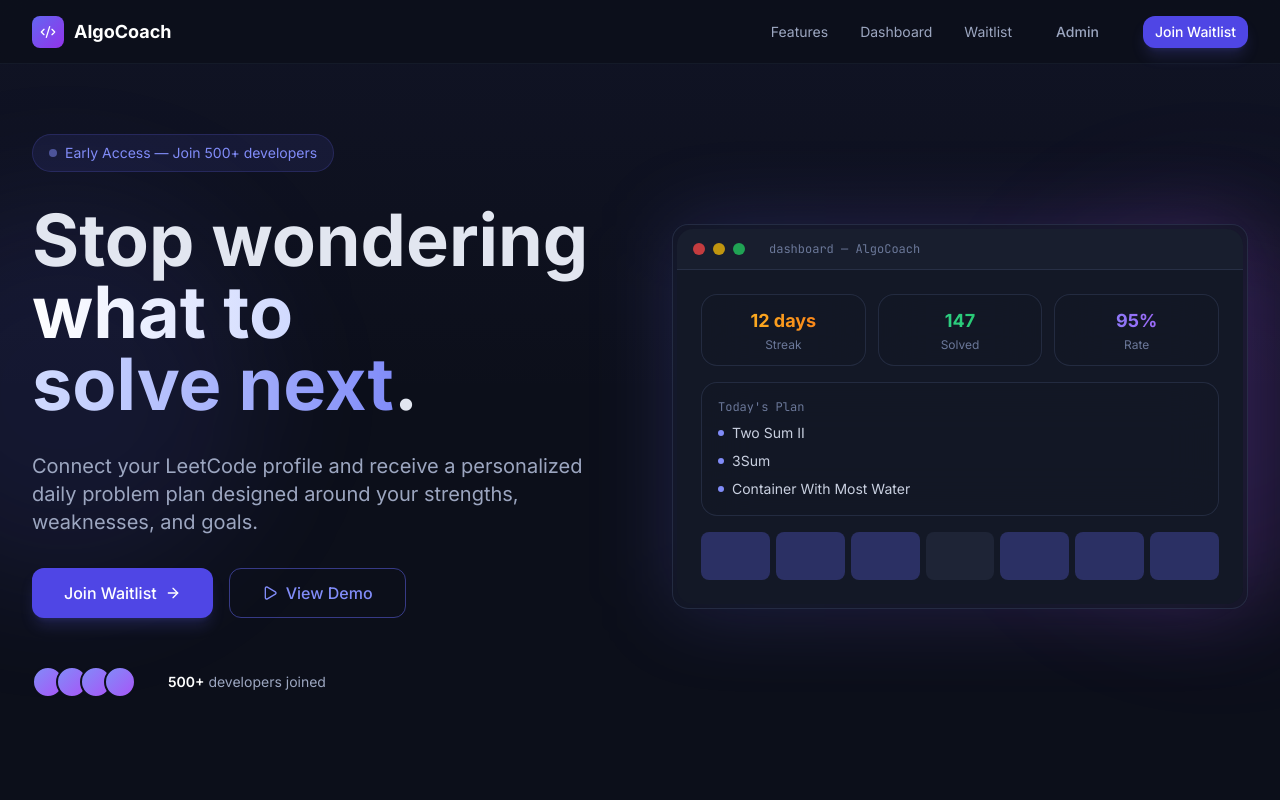
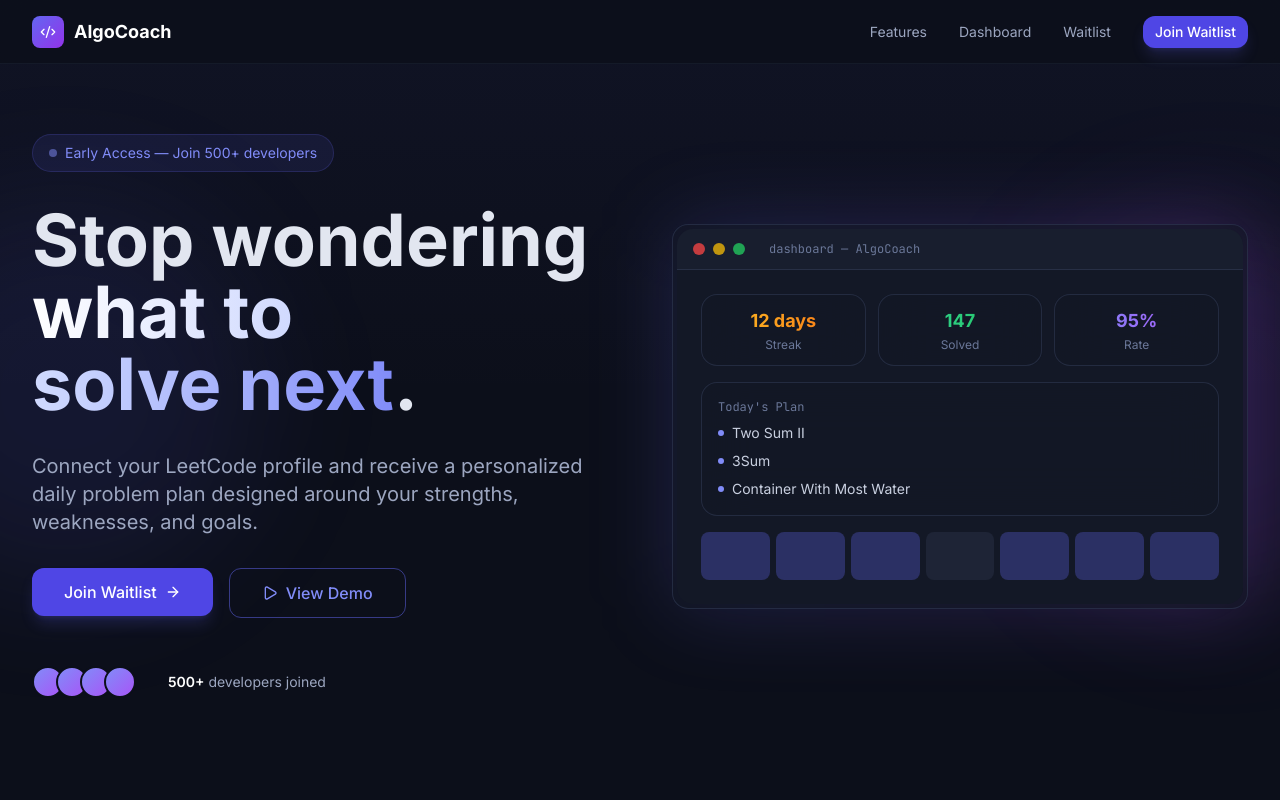
Before and after one commit to NitheshChakaravarthySeelan/algo-coach, a React (Vite) app: page / in a window 1280 px wide. Shown: the top 800 px of the page. Built offline with nearby package versions, Linux system fonts and the light colour scheme; the HTML template or start-up script is replaced by a standard one.

Commit message:
fix: nav links, remove admin, add features id, hero waitlist anchor

```diff
--- a/src/components/landing/FeaturesGrid.tsx
+++ b/src/components/landing/FeaturesGrid.tsx
@@ -57,7 +57,7 @@
 
 export function FeaturesGrid() {
   return (
-    <section className="py-24 relative">
+    <section className="py-24 relative" id="features">
       <div className="max-w-7xl mx-auto px-4 sm:px-6 lg:px-8">
         <motion.div
           initial={{ opacity: 0, y: 20 }}
--- a/src/components/landing/Footer.tsx
+++ b/src/components/landing/Footer.tsx
@@ -22,9 +22,7 @@
             <a href="#waitlist" className="text-sm text-surface-400 hover:text-white transition-colors">
               Waitlist
             </a>
-            <a href="/admin" className="text-sm text-surface-400 hover:text-white transition-colors">
-              Admin
-            </a>
+
           </div>
 
           <div className="flex items-center gap-4">
--- a/src/components/landing/Hero.tsx
+++ b/src/components/landing/Hero.tsx
@@ -38,10 +38,12 @@
             </p>
 
             <div className="flex flex-wrap gap-4">
-              <Button size="lg" className="gap-2">
-                Join Waitlist
-                <ArrowRight className="w-4 h-4" />
-              </Button>
+              <a href="#waitlist">
+                <Button size="lg" className="gap-2">
+                  Join Waitlist
+                  <ArrowRight className="w-4 h-4" />
+                </Button>
+              </a>
               <Button variant="outline" size="lg" className="gap-2">
                 <Play className="w-4 h-4" />
                 View Demo
--- a/src/components/landing/Navbar.tsx
+++ b/src/components/landing/Navbar.tsx
@@ -34,11 +34,6 @@
                 {item.label}
               </a>
             ))}
-            <a href="/admin">
-              <Button variant="ghost" size="sm">
-                Admin
-              </Button>
-            </a>
             <a href="#waitlist">
               <Button size="sm">Join Waitlist</Button>
             </a>
@@ -69,13 +64,8 @@
               {item.label}
             </a>
           ))}
-          <div className="pt-2 flex gap-3">
-            <a href="/admin" className="flex-1">
-              <Button variant="secondary" size="sm" className="w-full">
-                Admin
-              </Button>
-            </a>
-            <a href="#waitlist" className="flex-1" onClick={() => setIsOpen(false)}>
+          <div className="pt-2">
+            <a href="#waitlist" className="block w-full" onClick={() => setIsOpen(false)}>
               <Button size="sm" className="w-full">
                 Join Waitlist
               </Button>
```
